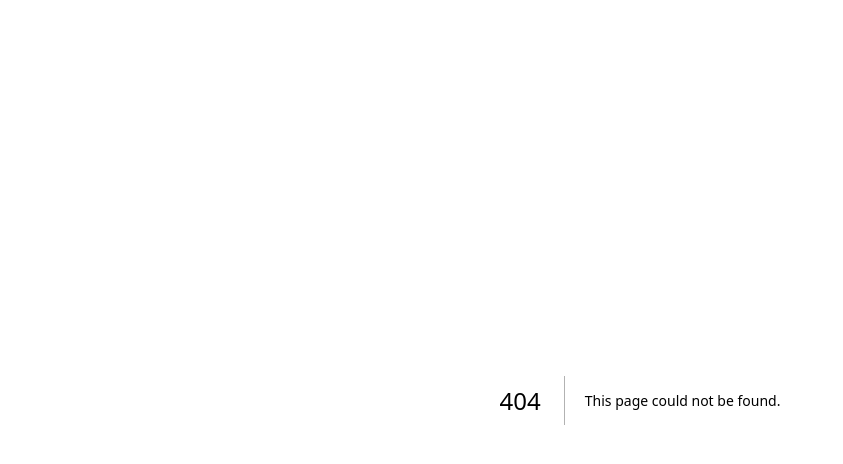
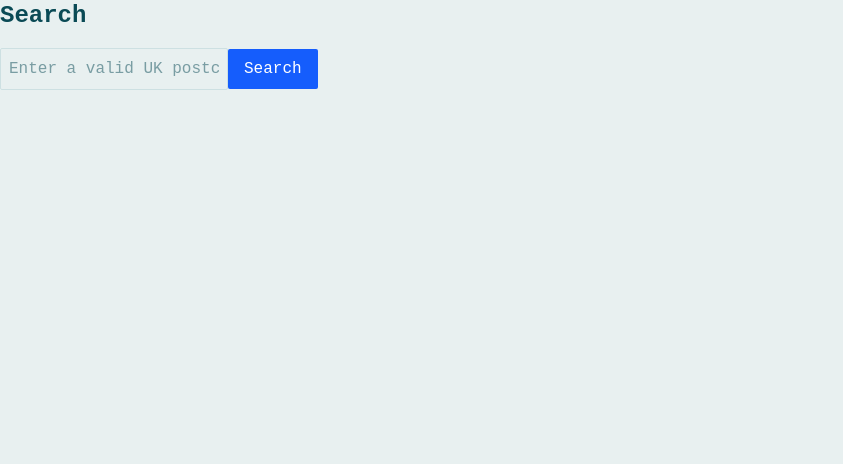
Before and after one commit to mfmasud/postcode_frontend, a Next.js app: page /search in a window 1280 px wide. Before the commit this address had no page. Shown: the top 464 px of the page, without its empty margins (0-843 px from the left). Built offline with nearby package versions, Linux system fonts and the light colour scheme; no server answers.

Commit message:
Convert api route into server action

```diff
--- a/src/app/api/search/route.ts
+++ /dev/null
@@ -1,46 +0,0 @@
-/*
-Backend = process.env.BACKEND_URL
-| GET | `/search` | Query: `latitude` (number, -90 to 90),`longitude` (number, -180 to 180) | No Body Param | none | Geospatial search via coordinates |
-| POST | `/search` | No Query Param |  Body param: `postcode` (string, UK format) | none | Search via postcode |
-*/
-
-import type { NextRequest } from "next/server";
-
-const BACKEND_URL = process.env.BACKEND_URL;
-
-export async function GET(request: NextRequest) {
-  // Obtain the query parameters
-  const searchParams = request.nextUrl.searchParams;
-  const latitude = searchParams.get("latitude");
-  const longitude = searchParams.get("longitude");
-
-  // Validate the params
-
-  // Pass the params to the backend API
-  const callRoute = `${BACKEND_URL}/search?${searchParams.toString()}`;
-  const response = await fetch(callRoute);
-  const data = await response.json();
-
-  // Return the backend API result
-  return { latitude, longitude };
-}
-
-export async function POST(request: Request) {
-  // Parse the request body
-  const res = await request.json();
-  const { postcode } = res;
-
-  // Validate the postcode
-
-  // Pass the postcode as the request body to the backend API
-  const callRoute = `${BACKEND_URL}/search`;
-  const body = JSON.stringify({ postcode });
-  const response = await fetch(callRoute, {
-    method: "POST",
-    body,
-  });
-  const data = await response.json();
-
-  // Return the backend API result
-  return Response.json({ postcode });
-}
--- /dev/null
+++ b/src/app/search/actions.ts
@@ -0,0 +1,49 @@
+"use server";
+
+/*
+Backend = process.env.BACKEND_URL
+| GET | `/search` | Query: `latitude` (number, -90 to 90),`longitude` (number, -180 to 180) | No Body Param | none | Geospatial search via coordinates |
+| POST | `/search` | No Query Param |  Body param: `postcode` (string, UK format) | none | Search via postcode |
+*/
+
+const BACKEND_URL = process.env.BACKEND_URL;
+
+// Server Action: for GET-like use inside Server Components
+export async function searchByCoordinates(latitude: number, longitude: number) {
+  // Obtain the query parameters as function parameters
+
+  // Validate the params
+  if (Number.isNaN(latitude) || Number.isNaN(longitude)) {
+    throw new Error("Invalid coordinates");
+  }
+
+  // Pass the params to the backend API
+  const url = `${BACKEND_URL}/search?latitude=${latitude}&longitude=${longitude}`;
+  const res = await fetch(url, { cache: "no-store" });
+  if (!res.ok) throw new Error("Failed to fetch geospatial data");
+
+  // Return the backend API result
+  return res.json();
+}
+
+// Server Action: for POST via form or client action
+export async function searchByPostcode(formData: FormData) {
+  // Obtain the postcode from the form data to be used as the request body
+  const postcode = formData.get("postcode") as string;
+  if (!postcode || !/^[A-Z]{1,2}\d[A-Z\d]?\s*\d[A-Z]{2}$/i.test(postcode)) {
+    throw new Error("Invalid UK postcode format");
+  }
+
+  // Validate the postcode
+
+  // Pass the postcode as the request body to the backend API
+  const res = await fetch(`${BACKEND_URL}/search`, {
+    method: "POST",
+    body: JSON.stringify({ postcode }),
+    headers: { "Content-Type": "application/json" },
+  });
+
+  // Return the backend API result
+  if (!res.ok) throw new Error("Backend search failed");
+  return res.json();
+}
--- /dev/null
+++ b/src/app/search/page.tsx
@@ -0,0 +1,48 @@
+// Server Component: src/app/search/page.tsx
+import { searchByCoordinates, searchByPostcode } from "@/app/search/actions";
+
+export default async function SearchPage({
+	searchParams,
+}: {
+	searchParams: Promise<Record<string, string>>;
+}) {
+	const params = await searchParams;
+	const latitude = params.latitude;
+	const longitude = params.longitude;
+
+	let data: unknown;
+
+	// Example: query-based search
+	if (latitude && longitude) {
+		data = await searchByCoordinates(Number(latitude), Number(longitude));
+	}
+
+	// Example: simple form submission for postcode
+	return (
+		<div className="space-y-4">
+			<h1 className="text-2xl font-semibold">Search</h1>
+
+			<form action={searchByPostcode}>
+				<input
+					name="postcode"
+					type="text"
+					placeholder="Enter a valid UK postcode:"
+					className="border p-2 rounded"
+					required
+				/>
+				<button
+					type="submit"
+					className="bg-blue-600 text-white px-4 py-2 rounded"
+				>
+					Search
+				</button>
+			</form>
+
+			{data !== undefined && (
+				<pre className="bg-gray-100 p-4 rounded">
+					{JSON.stringify(data as Record<string, unknown>, null, 2)}
+				</pre>
+			)}
+		</div>
+	);
+}
```
Also changed, not shown: 1 other file (tests, documents, lock files or other folders).
